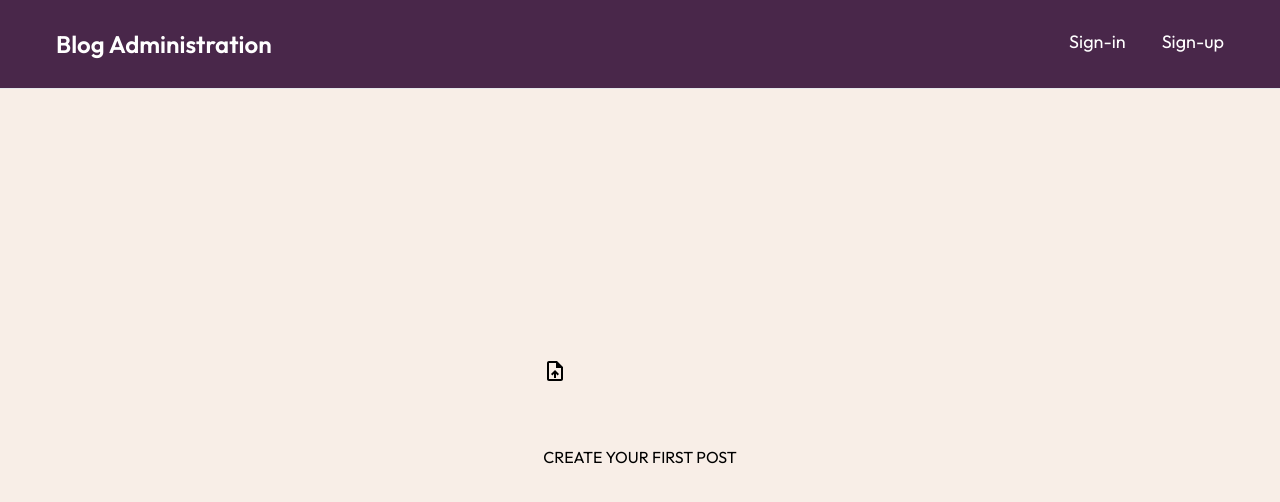
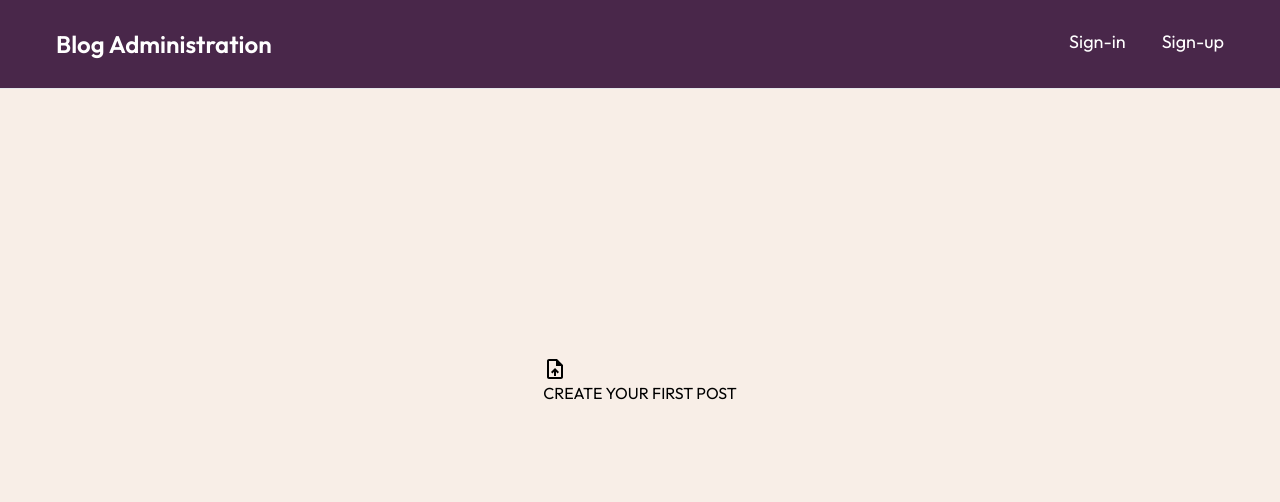
Before and after one commit to rdpinkst/blog-administration, a React (Vite) app: page / in a window 1280 px wide. Shown: the top 502 px of the page. Built offline with nearby package versions, Linux system fonts and the light colour scheme.

Commit message:
Confused about sizing svg

```diff
--- a/src/components/Homepage.jsx
+++ b/src/components/Homepage.jsx
@@ -6,11 +6,8 @@ function Homepage() {
     return (
         <div className="bg-shell flex grow justify-center items-center">
             <div className="flex flex-col h-44">
-                <div className="w-full h-1/2">
-                   <UploadFileIcon className="h-full w-full" />
-                </div>
-
-                <h2>CREATE YOUR FIRST POST</h2>
+               <UploadFileIcon className="flex-no-shrink fill-current" viewBox="0 0 24 24" heigth="auto" width="50%" />
+               <h2>CREATE YOUR FIRST POST</h2>
             </div>
         </div>
     )
--- a/src/index.css
+++ b/src/index.css
@@ -13,3 +13,7 @@ html{
   font-family: 'Mukta', sans-serif;
   font-family: 'Outfit', sans-serif;
 }
+.lg-svg{
+  height: auto;
+  width: 50%;
+}
```
